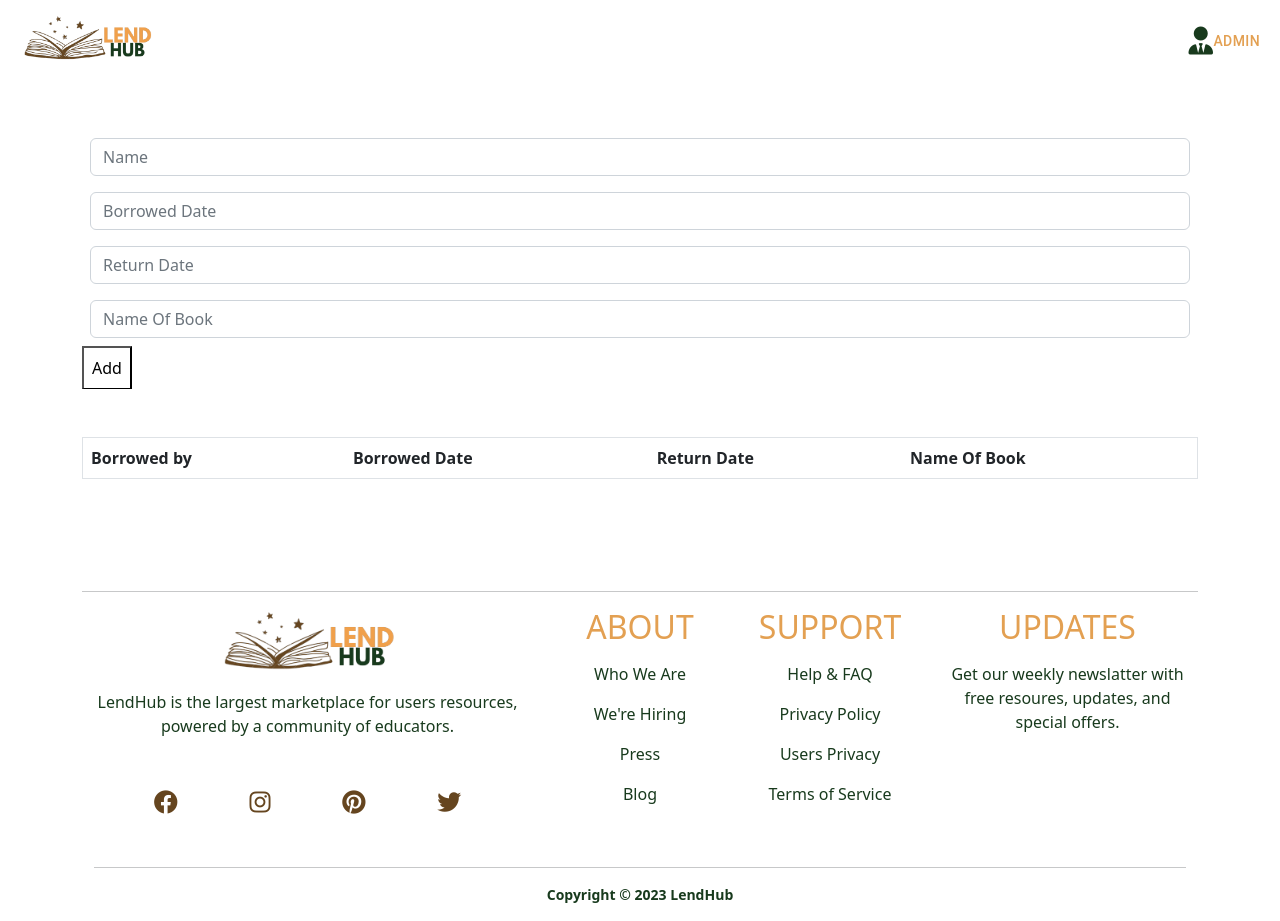
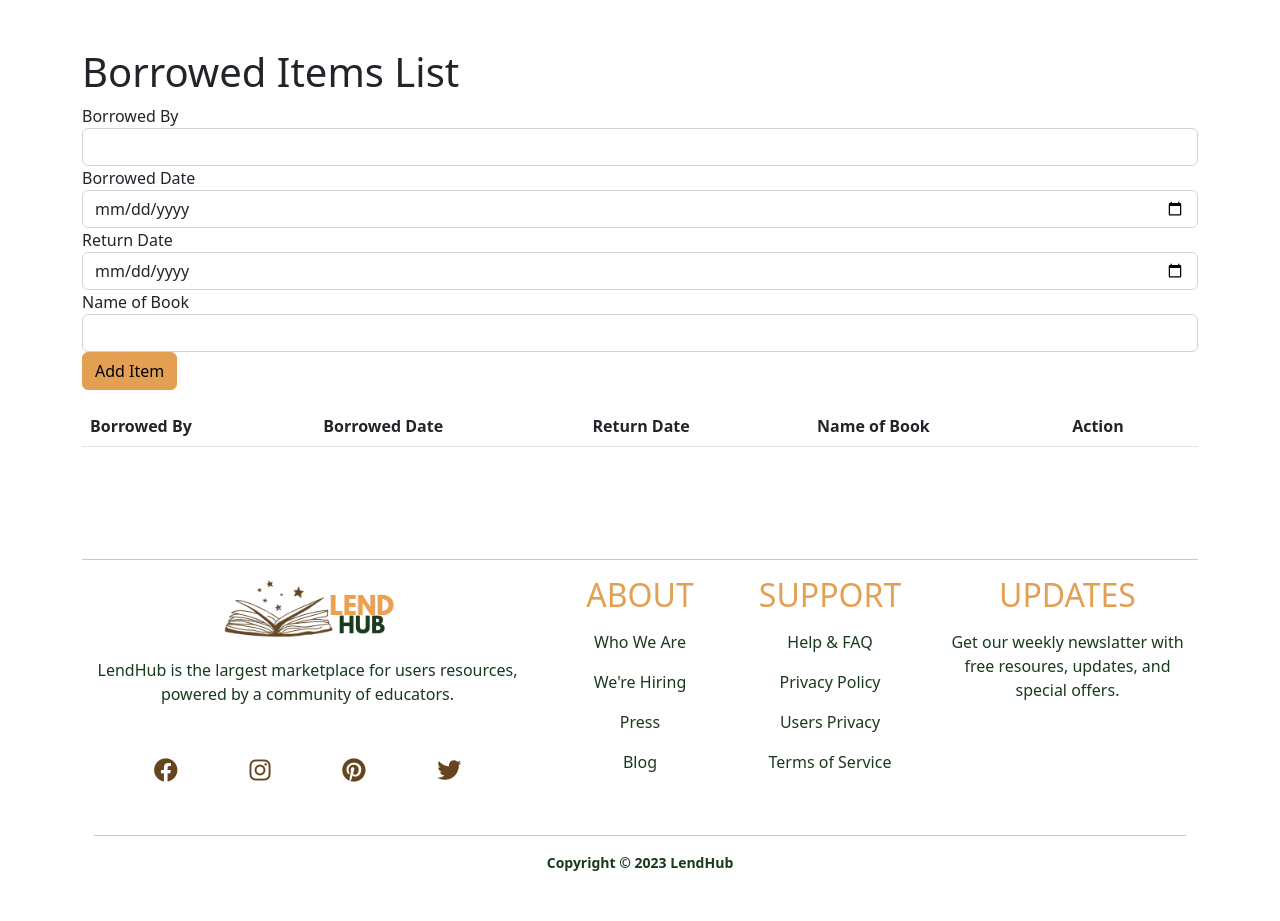
Before and after one commit to NickConsignado/LendHub, a React (Vite) app: page /borrowed-list in a window 1280 px wide. After the commit the page ends 889 px from the top, so only its background shows below. Built offline with nearby package versions, Linux system fonts and the light colour scheme; what react-swipeable-views-utils would draw is missing.

Commit message:
remove old content add a new content

```diff
--- a/src/pages/BorrowedList.jsx
+++ b/src/pages/BorrowedList.jsx
@@ -1,18 +1,32 @@
 import React, { useState } from "react";
-import NavBar from "../components/NavBar";
-import "bootstrap/dist/js/bootstrap.js";
+
 
 function BorrowedList() {
-  const [rows, setRows] = useState([]);
-  const [borrowedby, setBorrowedBy] = useState("");
-  const [borroweddate, setBorrowedDate] = useState("");
-  const [returndate, setReturnDate] = useState("");
-  const [nameofbook, setNameOfBook] = useState("");
+  const [items, setItems] = useState([]);
+  const [borrowedBy, setBorrowedBy] = useState("");
+  const [borrowedDate, setBorrowedDate] = useState("");
+  const [returnDate, setReturnDate] = useState("");
+  const [nameOfBook, setNameOfBook] = useState("");
 
-  const addRow = () => {
-    const newRow = { borrowedby, borroweddate, returndate, nameofbook };
-    setRows([...rows, newRow]);
+  const addItem = () => {
+    if (nameOfBook.trim() !== "") {
+      const newItem = {
+        borrowedBy: borrowedBy,
+        borrowedDate: borrowedDate,
+        returnDate: returnDate,
+        nameOfBook: nameOfBook,
+      };
+      setItems([...items, newItem]);
+      resetForm();
+    }
+  };
 
+  const removeItem = (index) => {
+    const newItems = items.filter((_, i) => i !== index);
+    setItems(newItems);
+  };
+
+  const resetForm = () => {
     setBorrowedBy("");
     setBorrowedDate("");
     setReturnDate("");
@@ -20,98 +34,80 @@ function BorrowedList() {
   };
 
   return (
-    <>
-      <NavBar />
+    <div className="App">
       <div className="container table table-striped mt-5">
-        <form className="form ">
-          <div classname="row g-3">
-            <div className="col">
+        <h1>Borrowed Items List</h1>
+        <div className="form-group">
+          <label>Borrowed By</label>
           <input
             type="text"
             className="form-control"
-                placeholder="Name"
-                aria-label="name"
+            value={borrowedBy}
+            onChange={(e) => setBorrowedBy(e.target.value)}
           />
         </div>
-            <div classname="col">
+        <div className="form-group">
+          <label>Borrowed Date</label>
+          <input
+            type="date"
+            className="form-control"
+            value={borrowedDate}
+            onChange={(e) => setBorrowedDate(e.target.value)}
+          />
+        </div>
+        <div className="form-group">
+          <label>Return Date</label>
+          <input
+            type="date"
+            className="form-control"
+            value={returnDate}
+            onChange={(e) => setReturnDate(e.target.value)}
+          />
+        </div>
+        <div className="form-group">
+          <label>Name of Book</label>
           <input
             type="text"
             className="form-control"
-                placeholder="Borrowed Date"
-                aria-label="Borrowed Date"
+            value={nameOfBook}
+            onChange={(e) => setNameOfBook(e.target.value)}
           />
         </div>
-            <div classname="col">
-              <input
-                type="text"
-                className="form-control"
-                placeholder="Return Date"
-                aria-label="Return Date"
-              />
-            </div>
-            <div classname="col">
-              <input
-                type="text"
-                className="form-control"
-                placeholder="Name Of Book"
-                aria-label="Name Of Book"
-              />
-            </div>
-            <button type="button" className="btn-add" onClick={addRow}>
-              Add
+        <button className="btn btn-primary" onClick={addItem}>
+          Add Item
         </button>
-          </div>
-        </form>
-        <table className="table container table table-striped border mt-5">
+        <table className="table mt-3">
           <thead>
             <tr>
-              <th>Borrowed by</th>
+              <th>Borrowed By</th>
               <th>Borrowed Date</th>
               <th>Return Date</th>
-              <th>Name Of Book</th>
+              <th>Name of Book</th>
+              <th>Action</th>
             </tr>
           </thead>
           <tbody>
-            {rows.map((row) => (
-              <tr key={row}>
-                <td>{row.borrowedBy}Wanda</td>
-                <td>{row.borrowedDate}july, 10, 2023</td>
-                <td>{row.returnDate}Aug, 10, 2023</td>
-                <td>{row.nameOfBook}Harry Potter</td>
+            {items.map((item, index) => (
+              <tr key={index}>
+                <td>{item.borrowedBy}</td>
+                <td>{item.borrowedDate}</td>
+                <td>{item.returnDate}</td>
+                <td>{item.nameOfBook}</td>
+                <td>
+                  <button
+                    className="btn btn-danger btn-sm"
+                    onClick={() => removeItem(index)}
+                  >
+                    Remove
+                  </button>
+                </td>
               </tr>
             ))}
           </tbody>
         </table>
       </div>
-    </>
+    </div>
   );
 }
 
 export default BorrowedList;
-
-/* <div>
-        <table className="container table table-dark mt-5">
-          <thead>
-              <tr>
-                <th>Borrowed by</th>
-                <th>Borrowed Date</th>
-                <th>Return Date</th>
-                <th>Name Of Book</th>
-              </tr>
-          </thead>
-          <tbody >
-            <tr>
-              <td>Wanda</td>
-              <td>06/08/2023</td>
-              <td>07/09/2023</td>
-              <td>Harry Potter</td>
-            </tr>
-            <tr>
-              <td>Juan</td>
-              <td>04/09/2023</td>
-              <td>06/09/2023</td>
-              <td>Harry Potter</td>
-            </tr>
-          </tbody>
-        </table>
-      </div>*/
```
Lines whose indentation alone changed are shown as unchanged.
